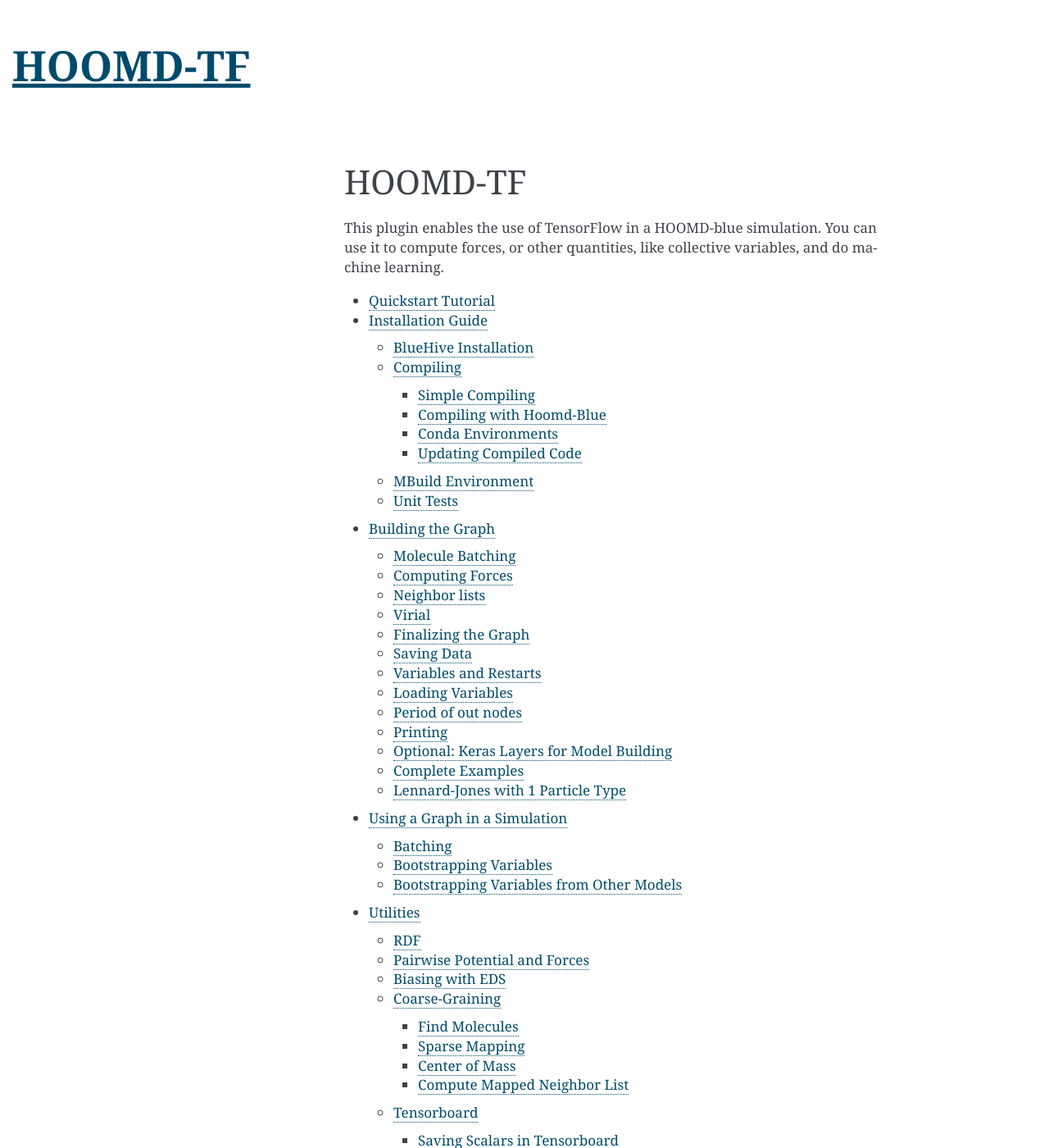
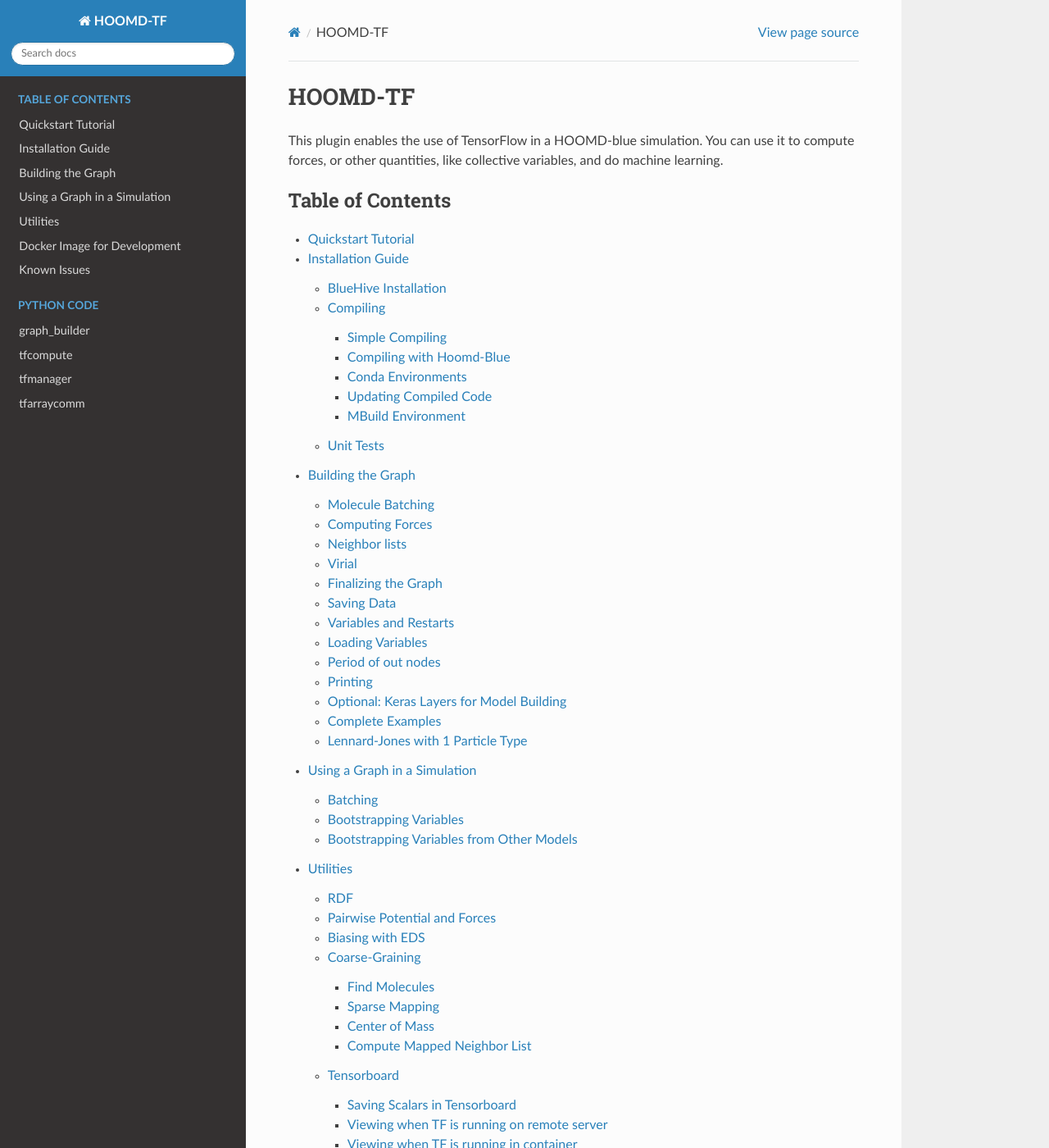
Before and after one commit to ur-whitelab/hoomd-tf, a Sphinx documentation site: the page built from sphinx-docs/source/index.rst, in a window 1280 px wide and 1400 px high. Shown: the whole window at 82% size. Built offline with Sphinx 7.4.7 and the Read the Docs theme 2.0.0, drawn with Linux system fonts in a browser that asks for light colours; some of the changed text lies outside the part shown.

```diff
--- a/sphinx-docs/source/conf.py
+++ b/sphinx-docs/source/conf.py
@@ -10,9 +10,11 @@
 # add these directories to sys.path here. If the directory is relative to the
 # documentation root, use os.path.abspath to make it absolute, like shown here.
 #
-# import os
-# import sys
-# sys.path.insert(0, os.path.abspath('.'))
+import os
+import sys
+sys.path.insert(0, os.path.abspath(os.path.join(__file__, '../../..')))
+sys.path.insert(0, os.path.abspath(os.path.join(__file__, '../../../../hoomd-blue')))
+print(sys.path)
 
 
 # -- Project information -----------------------------------------------------
@@ -31,6 +33,8 @@ release = '0.5'
 # extensions coming with Sphinx (named 'sphinx.ext.*') or your custom
 # ones.
 extensions = [
+    'sphinx.ext.autodoc',
+    'sphinx.ext.autosummary',
 ]
 
 # Add any paths that contain templates here, relative to this directory.
@@ -47,7 +51,7 @@ exclude_patterns = []
 # The theme to use for HTML and HTML Help pages.  See the documentation for
 # a list of builtin themes.
 #
-html_theme = 'alabaster'
+html_theme = 'sphinx_rtd_theme'
 
 # Add any paths that contain custom static files (such as style sheets) here,
 # relative to this directory. They are copied after the builtin static files,
--- /dev/null
+++ b/sphinx-docs/source/graphbuilder.rst
@@ -0,0 +1,11 @@
+graph_builder
+-------------
+
+.. rubric:: Overview
+
+.. py:currentmodule:: htf
+
+.. autosummary::
+   :nosignatures:
+
+   graph_builder
--- a/sphinx-docs/source/index.rst
+++ b/sphinx-docs/source/index.rst
@@ -7,12 +7,13 @@
 HOOMD-TF
 ========
 
+This plugin enables the use of TensorFlow in a
+HOOMD-blue simulation. You can use it to compute forces,
+or other quantities, like collective variables, and do machine learning.
+
 .. toctree::
    :maxdepth: 3
-   :caption: This plugin enables the use of TensorFlow in a
-             HOOMD-blue simulation. You can use it to compute forces,
-             or other quantities, like collective variables, and do machine learning.
-
+   :caption: Table of Contents
 
    quickstart
    installation
@@ -22,4 +23,10 @@ HOOMD-TF
    docker_image
    issues
 
+.. toctree::
+   :maxdepth: 2
+   :caption: Python Code
+
+   htf_package
+
 * :ref:`search`
--- a/sphinx-docs/source/installation.rst
+++ b/sphinx-docs/source/installation.rst
@@ -7,9 +7,7 @@ Installation Guide
    :maxdepth: 2
    :caption: Installing HOOMD-TF
 
-   bluehive_install.rst
-   compilation.rst
-   mbuild.rst
+   compilation
 
 .. _unit_tests:
 
--- a/sphinx-docs/source/issues.rst
+++ b/sphinx-docs/source/issues.rst
@@ -2,6 +2,9 @@
 
 Known Issues
 ============
+
+The following is a list of known issues. To report another issue,
+please use the `issue tracker <https://github.com/ur-whitelab/hoomd-tf/issues>`__.
 
 .. _positions_issues:
 
```
Also changed, not shown: sphinx-docs/source/bluehive_install.rst (deleted, +0 -32 lines), sphinx-docs/source/compilation.rst (+48 -0 lines), sphinx-docs/source/htf_package.rst (added, +15 -0 lines), sphinx-docs/source/mbuild.rst (deleted, +0 -14 lines), sphinx-docs/source/tfarraycomm.rst (added, +11 -0 lines), sphinx-docs/source/tfcompute.rst (added, +11 -0 lines), sphinx-docs/source/tfmanager.rst (added, +11 -0 lines).
